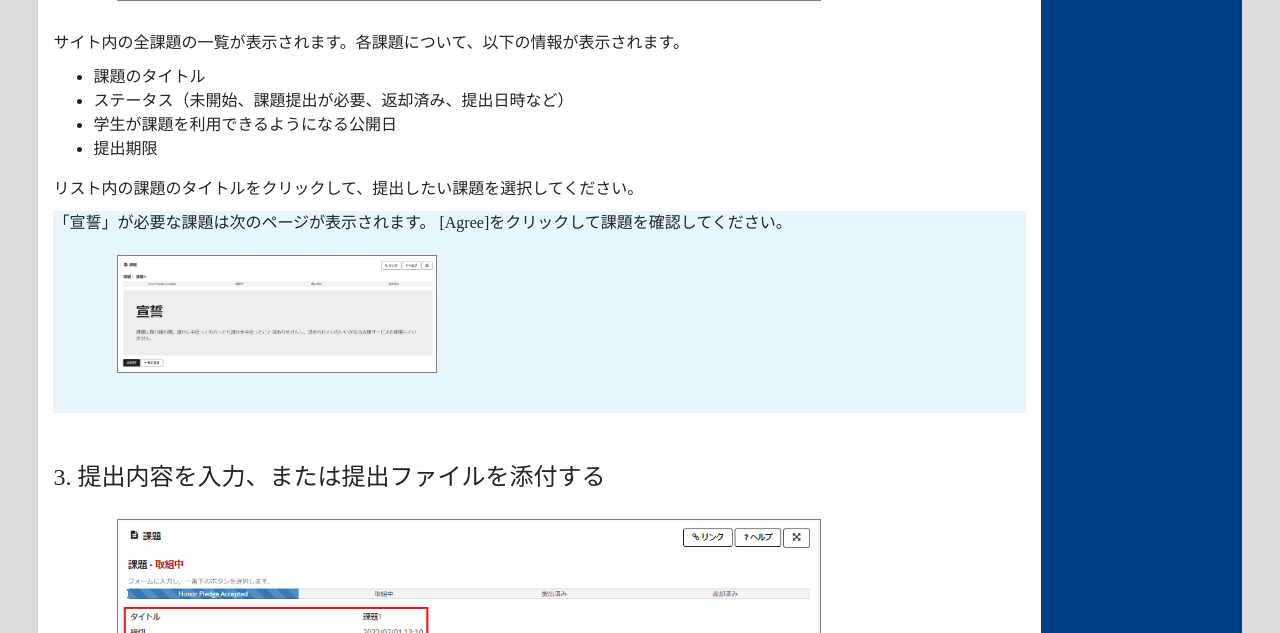
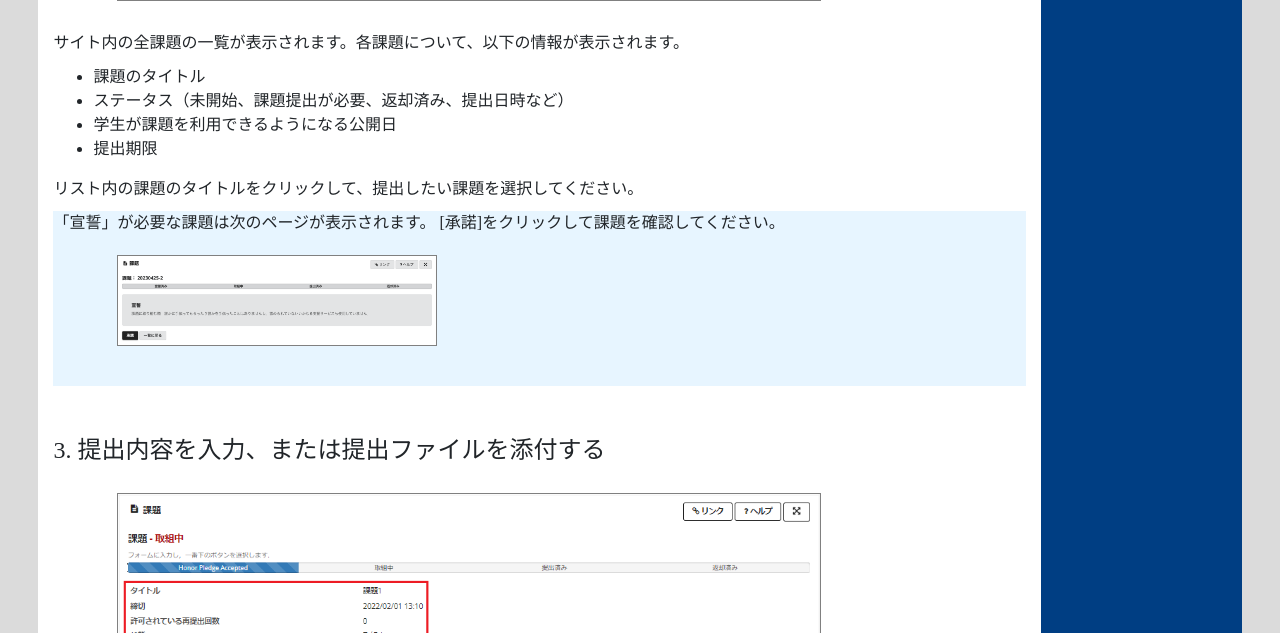
Before and after one commit to kyoto-u/student-guidebook, a Python web app: template templates/assignment_submisson_process.htm in a window 1280 px wide. Shown: the part 1087-1720 px from the top of the page. Run offline with Jinja, Linux system fonts and the light colour scheme; the template is opened without the code that fills it, so the values that code supplies are empty; some libraries are stand-ins or nearby versions.

Commit message:
課題宣誓画面「Agree」→「承諾」

```diff
--- a/templates/assignment_submisson_process.htm
+++ b/templates/assignment_submisson_process.htm
@@ -92,7 +92,7 @@
                         <div class="instructions">
                             <p>
                                 「宣誓」が必要な課題は次のページが表示されます。
-                                [Agree]をクリックして課題を確認してください。<img class="sm-r" src="../static/images/assignment_sp_step3-a.png" alt="step3a">
+                                [承諾]をクリックして課題を確認してください。<img class="sm-r" src="../static/images/assignment_sp_step3-a-2.png" alt="step3a">
                             </p>
                         </div>
                     </div>
--- a/templates_en/assignment_submisson_process.htm
+++ b/templates_en/assignment_submisson_process.htm
@@ -92,7 +92,7 @@
                         <div class="instructions">
                             <p>
                                 The assignment with "Honor Pledge（宣誓）" will display the page below.
-                                Click "AGREE" to view the assignment.<img class="sm-r" src="../static/images/assignment_sp_step3-a.png" alt="step3a">
+                                Click "Agree" to view the assignment.<img class="sm-r" src="../static/images/assignment_sp_step3-a-2.png" alt="step3a">
                             </p>
                         </div>
                     </div>
```
Also changed, not shown: static/images/assignment_sp_step3-a-2.png (added).
